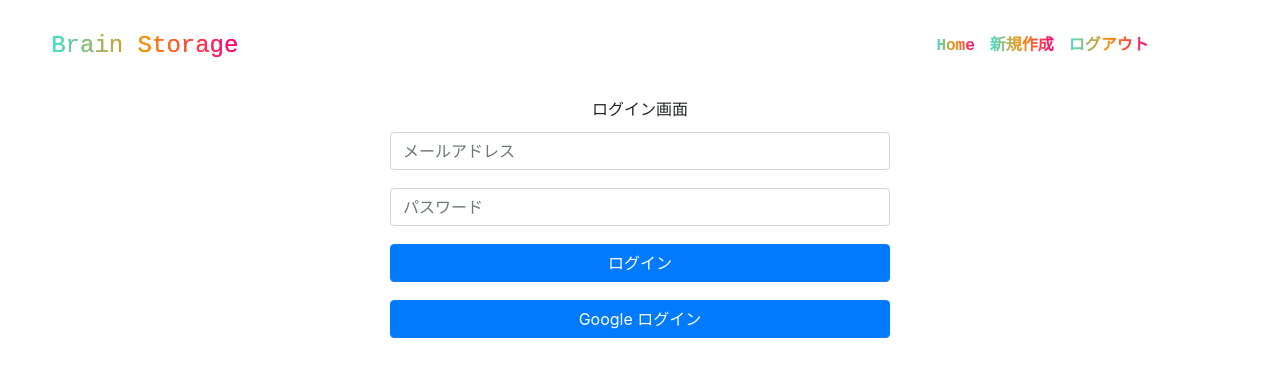
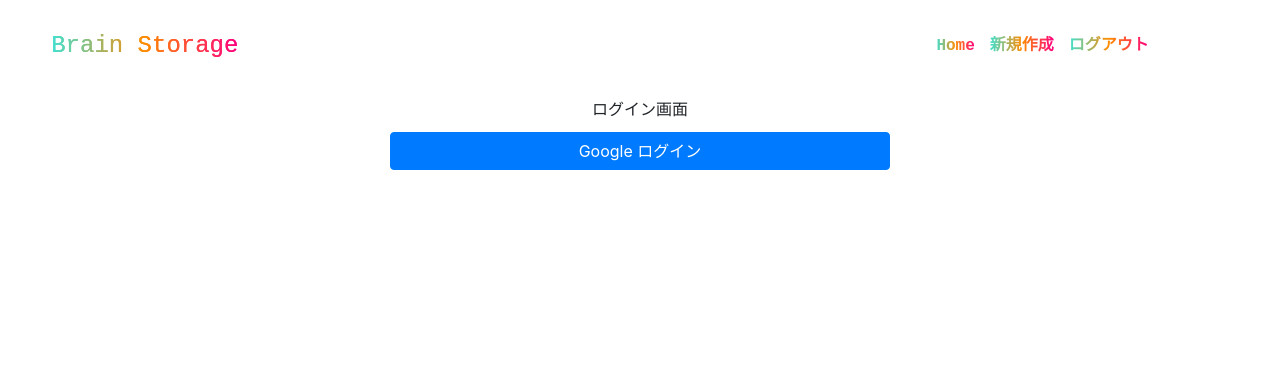
Before and after one commit to junpei5060/kadai_js_2_28_nakazawa, a Vue app: page /login in a window 1280 px wide. Shown: the top 376 px of the page. Built offline with nearby package versions, Linux system fonts and the light colour scheme; what vue-moment, vueinview would draw is missing.

Commit message:
ログイン画面

```diff
--- a/src/components/views/Login.vue
+++ b/src/components/views/Login.vue
@@ -3,9 +3,9 @@
 <div class="row">
     <div class="col-md-12">
     <h2>ログイン画面</h2>
-    <div class="mt-2"><b-form-input v-model="email" type="text" placeholder="メールアドレス" /></div>
-    <div class="mt-2"><b-form-input v-model="password" type="text" placeholder="パスワード" /></div>
-    <div class="mt-2"><b-button block variant="primary" @click="emailLogin">ログイン</b-button></div>
+    <!-- <div class="mt-2"><b-form-input v-model="email" type="text" placeholder="メールアドレス" /></div>
+    <div class="mt-2"><b-form-input v-model="password" type="text" placeholder="パスワード" /></div> -->
+    <!-- <div class="mt-2"><b-button block variant="primary" @click="emailLogin">ログイン</b-button></div> -->
     <div class="mt-2"><b-button block variant="primary" @click="googleLogin">Google ログイン</b-button></div>
     <div class="mt-2"><b-alert v-model="showError" dismissible variant="danger">{{ errorMessage }}</b-alert></div>
     </div>
```
Also changed, not shown: 7 other files (tests, documents, lock files or other folders).
